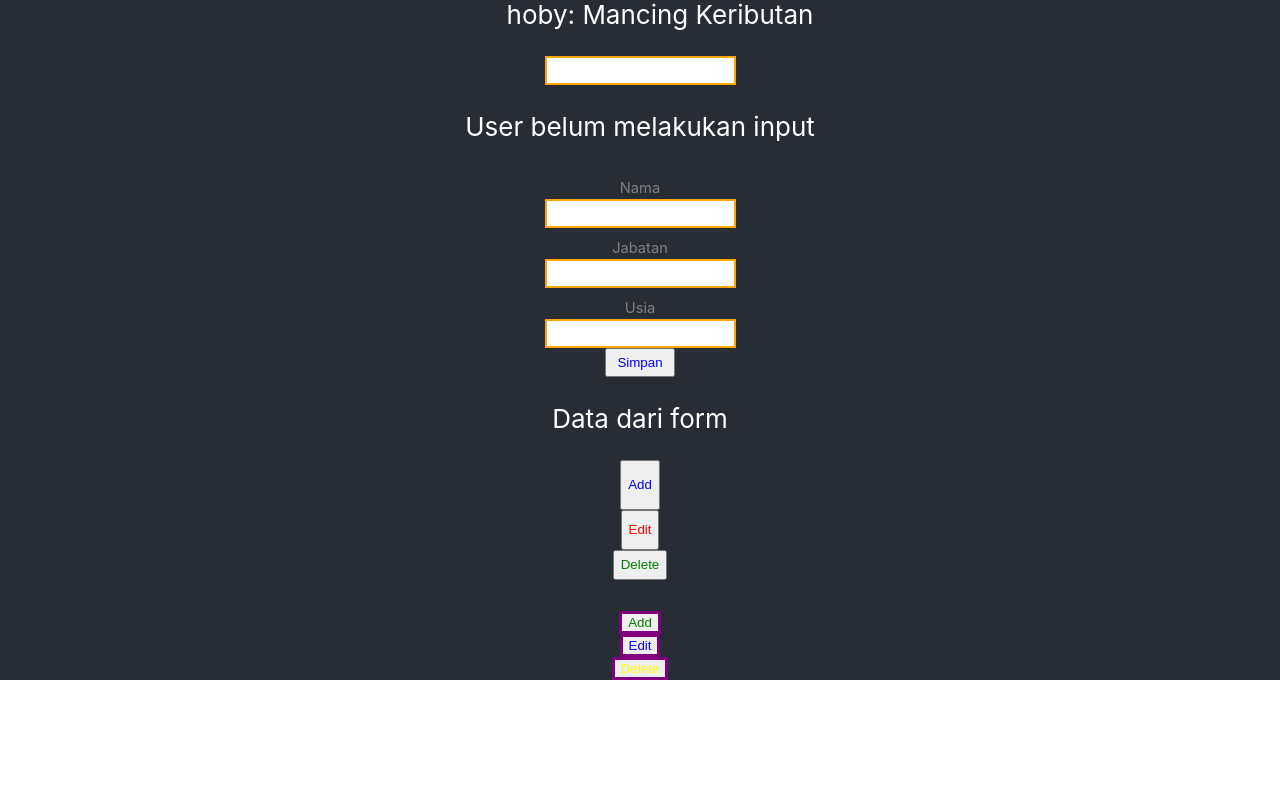
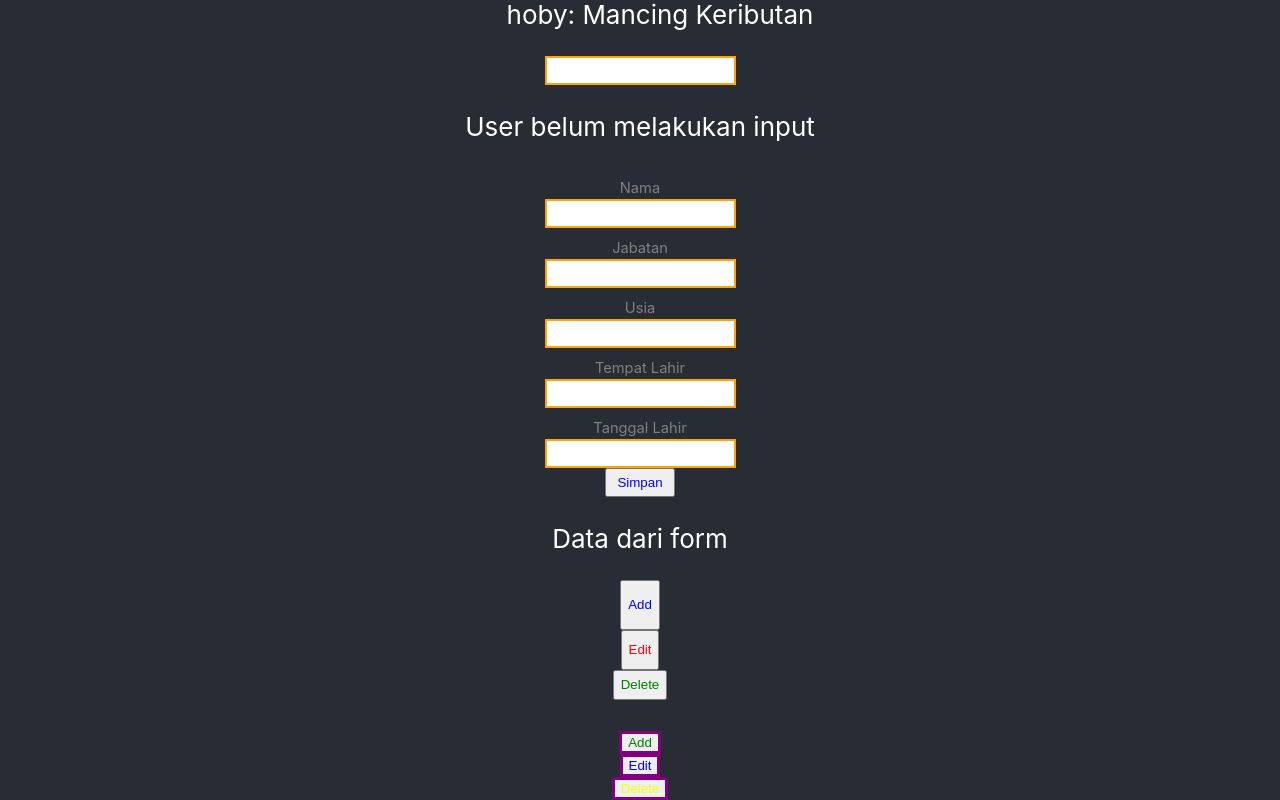
Before and after one commit to samdedy/react-app, a React (Create React App) app: page / in a window 1280 px wide. Shown: the part 1047-1847 px from the top of the page. Before the commit the page ends 1727 px from the top, so only its background shows below. Built offline with nearby package versions, Linux system fonts and the light colour scheme.

Commit message:
create form ketika disubmit, simpan data ke table

```diff
--- a/package.json
+++ b/package.json
@@ -6,6 +6,7 @@
     "@testing-library/jest-dom": "^4.2.4",
     "@testing-library/react": "^9.5.0",
     "@testing-library/user-event": "^7.2.1",
+    "axios": "^0.20.0",
     "react": "^16.13.1",
     "react-dom": "^16.13.1",
     "react-scripts": "3.4.3"
--- a/src/App.js
+++ b/src/App.js
@@ -6,6 +6,7 @@ import Paragraph from './shared-component/Paragraph';
 import List from './shared-component/List';
 import Input from './shared-component/Input';
 import Form from './shared-component/Form';
+import Axios from 'axios';
 
 const dataBaru = [];
 for(let i=0; i<10; i++){
@@ -47,7 +48,7 @@ export default function App() {
   }
 
   function onEnterInput(e){// add ke akhir data
-    if(e.key == "Enter"){
+    if(e.key === "Enter"){
       let gabunganData = dataList.concat([{
         key: dataList.length + 1,
         name: e.target.value,
@@ -68,8 +69,14 @@ export default function App() {
   //   }
   // }
 
+  async function postData(arrForm){
+    let response = await Axios.post("http://localhost:5001/api/postData", arrForm);
+    console.log("response",response);
+  }
+
   function onClickBtnSimpan(){
-    console.log(arrForm);
+    console.log("arrForm",arrForm);
+    postData(arrForm);
   }
 
   function onChangeFormInput(field, e){
@@ -102,6 +109,10 @@ export default function App() {
           <Input onChange={(e) => onChangeFormInput("jabatan", e)}/>
           <label>Usia</label>
           <Input onChange={(e) => onChangeFormInput("usia", e)}/>
+          <label>Tempat Lahir</label>
+          <Input onChange={(e) => onChangeFormInput("tempat_lahir", e)}/>
+          <label>Tanggal Lahir</label>
+          <Input onChange={(e) => onChangeFormInput("tanggal_lahir", e)}/>
           <ButtonProps nama="Simpan" color="blue" onClick={onClickBtnSimpan}/>
           <p>Data dari form</p>
         </Form>
```
Also changed, not shown: 1 other file (tests, documents, lock files or other folders).
